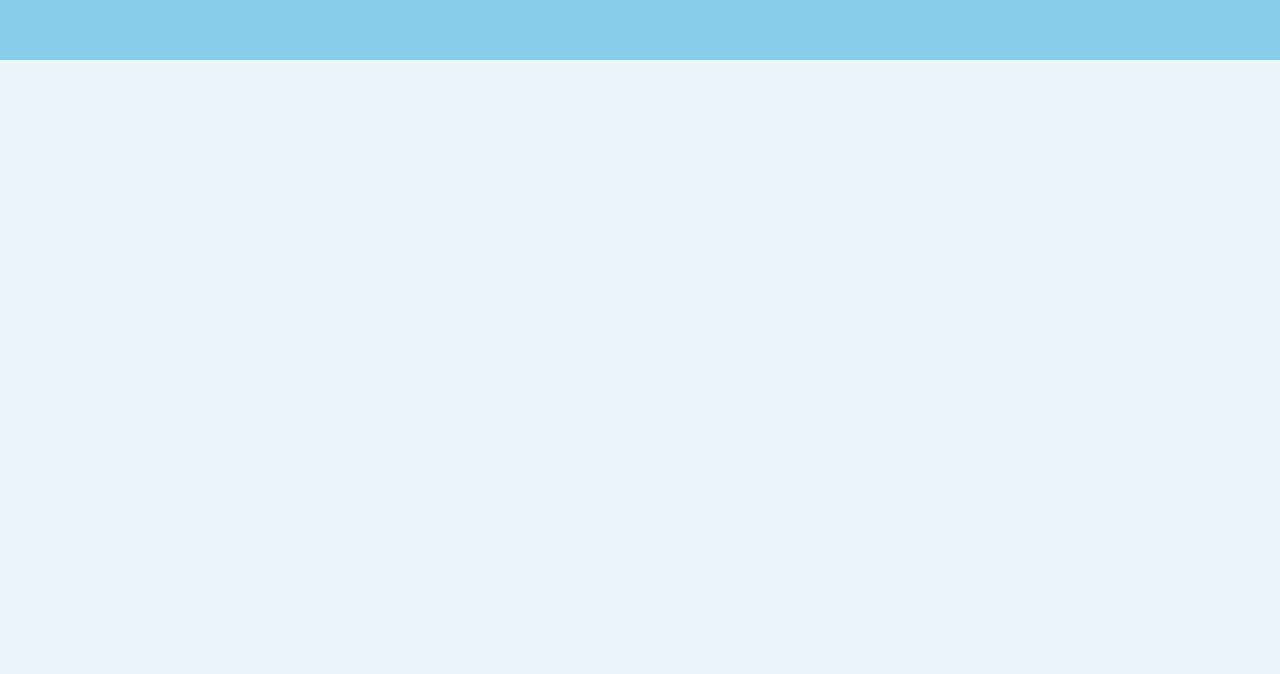
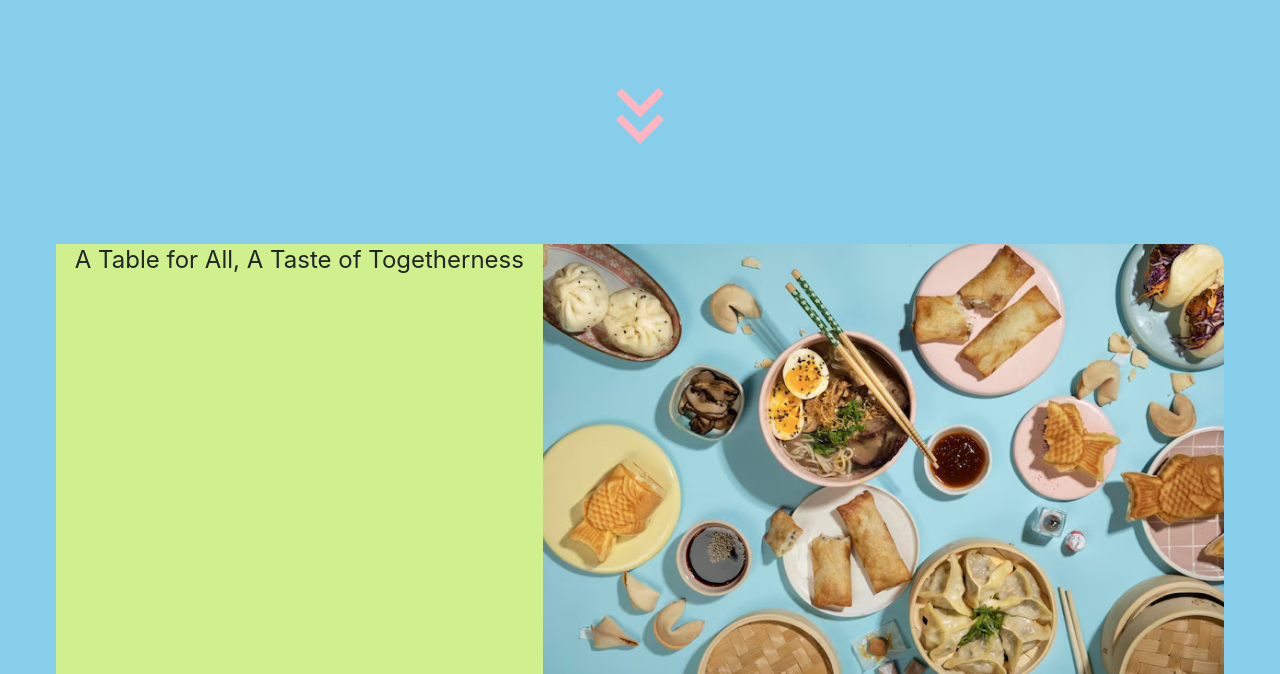
Before and after one commit to Tarek994/new-react-graphql, a React (Create React App) app: page /#/ in a window 1280 px wide. Shown: the part 2086-2760 px from the top of the page. Before the commit the page ends 2154 px from the top, so only its background shows below. Built offline with nearby package versions, Linux system fonts and the light colour scheme; a web font is replaced by a local one.

Commit message:
feat(containers-index): add the Cards component to the index.tsx

```diff
--- a/src/containers/Homepage/index.tsx
+++ b/src/containers/Homepage/index.tsx
@@ -5,6 +5,7 @@ import KeyboardDoubleArrowDownIcon from '@mui/icons-material/KeyboardDoubleArrow
 import { useTheme } from '@emotion/react';
 import { Fade, AttentionSeeker } from "react-awesome-reveal";
 import Second from '../../components/pages/home/second/Second';
+import Cards from "../../components/pages/home/cards/Cards";
 
 
 const Home = () => {
@@ -22,7 +23,14 @@ const Home = () => {
             </Grid>
             <Grid item xs={12}>
                 <Second/>
-
+            </Grid>
+            <Grid item xs={12} display='center' justifyContent='center' sx={{ paddingTop: 8, paddingBottom: 8, color: 'primary.dark' }}>
+                <AttentionSeeker effect='shakeY'>
+                    <KeyboardDoubleArrowDownIcon sx={{ fontSize: 'h1.fontSize' }} />
+                </AttentionSeeker>
+            </Grid>
+            <Grid item xs={12}>
+                <Cards/>
             </Grid>
         </Grid >
     )
```
